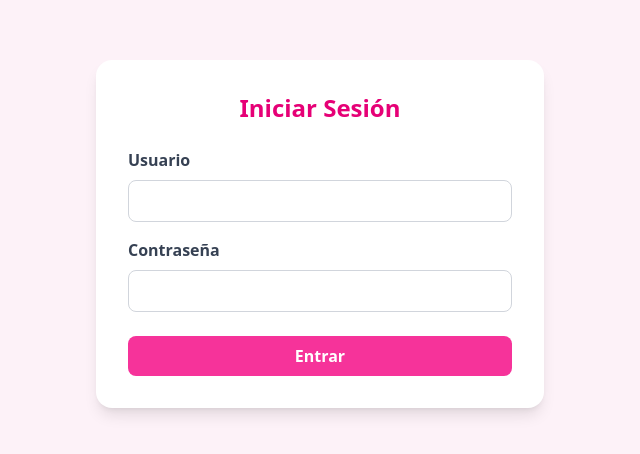
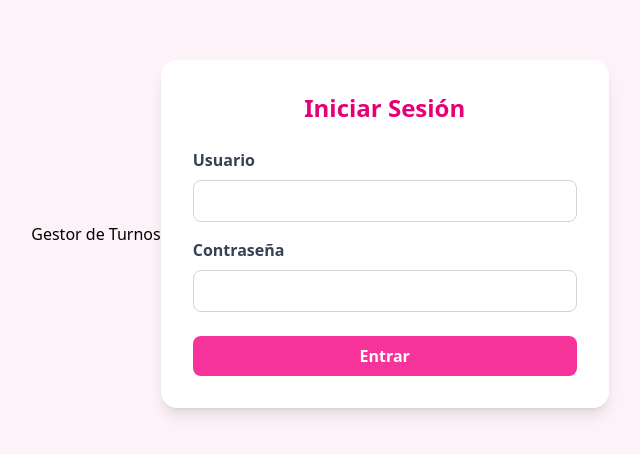
Before and after one commit to JulioCesarSolis266/manicuria-frontend, a React (Vite) app: page / in a window 1280 px wide. Shown: the part 166-620 px from the top of the page, without its empty margins (320-960 px from the left). Built offline with nearby package versions, Linux system fonts and the light colour scheme; no server answers.

Commit message:
Test Title

```diff
--- a/src/pages/Login.jsx
+++ b/src/pages/Login.jsx
@@ -36,6 +36,11 @@ export default function Login() {
   return (
 
     <div className="flex items-center justify-center min-h-screen bg-pink-50">
+
+      <h1>Gestor de Turnos </h1>
+
+
+
       <form
         onSubmit={handleSubmit}
         className="bg-white p-8 rounded-2xl shadow-lg w-full max-w-md"
```
